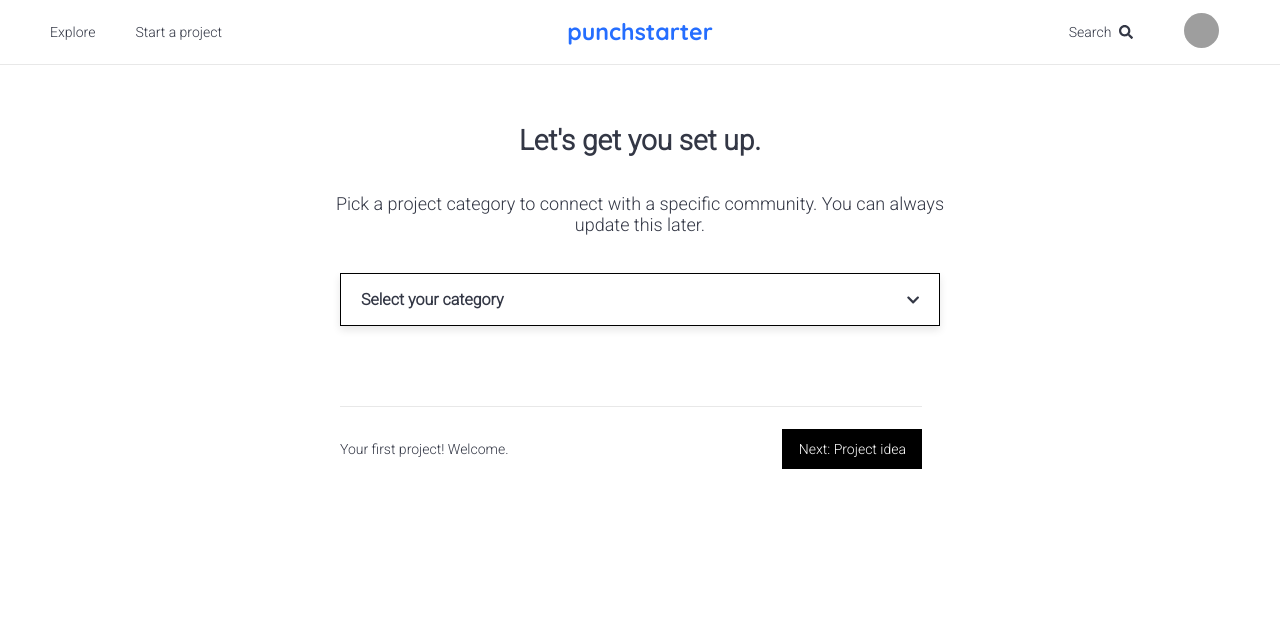
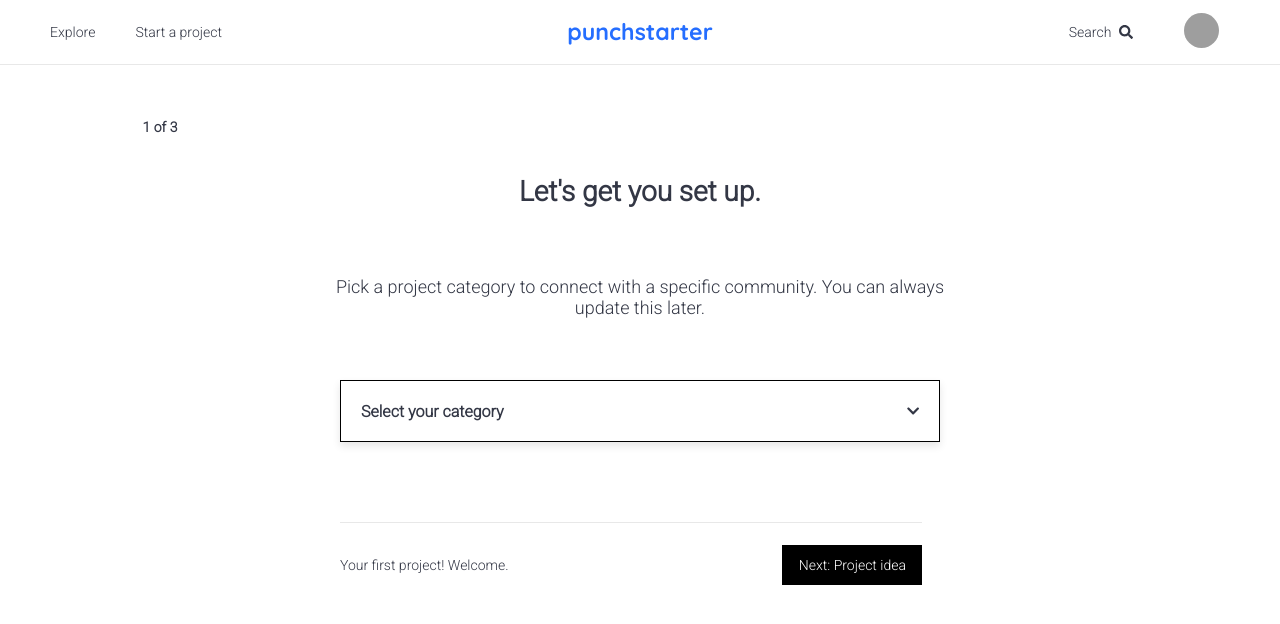
Before and after one commit to crishanks/punch-starter, a React (Create React App) app: page /start in a window 1280 px wide. Shown: the top 624 px of the page. Built offline with nearby package versions, Linux system fonts and the light colour scheme; grey boxes are pictures that could not be loaded.

Commit message:
page number added, added pageNumber state, adjusted grid layout

```diff
--- a/src/containers/StartAProject/StartAProject.js
+++ b/src/containers/StartAProject/StartAProject.js
@@ -8,8 +8,13 @@ import NextContainer from './NextContainer';
 
 const StartAProject = () => {
   const [dropDownClicked, toggleDropDownClick] = useState(false);
+  const [pageNumber, setPageNumber] = useState(1);
+
   return (
     <div className="start-a-project">
+      <div className="page-number">
+        <p>{pageNumber} of 3</p>
+      </div>
       <PreviewTitle title={"Let's get you set up."}/>
       <ShortDescription description={"Pick a project category to connect with a specific community. You can always update this later."}/>
       <div className="drop-down-header" onClick={() => toggleDropDownClick(!dropDownClicked)}>
--- a/src/sass/App.css
+++ b/src/sass/App.css
@@ -488,15 +488,35 @@
 .start-a-project {
   display: grid;
   grid-template-columns: 1fr 50% 1fr;
+  grid-template-rows: 10% 20% 20% 20% 1fr;
   margin-top: 40px;
 }
 .start-a-project div {
   grid-column: 2;
 }
+.start-a-project .page-number {
+  grid-column: 1;
+  grid-row: 1;
+}
+.start-a-project .page-number p {
+  font-family: "Roboto", sans-serif;
+  font-weight: 600;
+  font-size: 14px;
+}
+.start-a-project .preview-title {
+  grid-row: 2;
+}
+.start-a-project .short-description {
+  grid-row: 3;
+  display: flex;
+  justify-content: center;
+  align-items: flex-start;
+}
 .start-a-project .short-description p {
   font-size: 18px;
 }
 .start-a-project .drop-down-header {
+  grid-row: 4;
   position: relative;
   margin: 20px;
   padding: 0 20px;
@@ -514,6 +534,7 @@
   font-weight: 600;
 }
 .start-a-project .dropdown-menu-selector {
+  grid-row: 5;
   display: flex;
   flex-direction: column;
   align-items: flex-start;
@@ -523,6 +544,7 @@
   height: 305px;
   margin-top: 202px;
   margin-left: -20px;
+  margin-bottom: 60px;
   border: 1px solid black;
   overflow: auto;
   box-shadow: 0 4px 8px 0 rgba(0, 0, 0, 0.1), 0 6px 20px 0 rgba(0, 0, 0, 0);
@@ -543,6 +565,7 @@
   background-color: #e8e8e8;
 }
 .start-a-project .next-container {
+  grid-row: 5;
   display: flex;
   align-items: center;
   justify-content: space-between;
@@ -550,6 +573,7 @@
   padding-top: 20px;
   margin-left: 20px;
   margin-top: 60px;
+  margin-bottom: 100px;
   width: 91%;
 }
 .start-a-project .next-container .square-button {
--- a/src/sass/style.sass
+++ b/src/sass/style.sass
@@ -435,12 +435,28 @@ $libre-baskerville: 'Libre Baskerville', serif
 .start-a-project
   display: grid
   grid-template-columns: 1fr 50% 1fr
+  grid-template-rows: 10% 20% 20% 20% 1fr
   margin-top: 40px
   div
     grid-column: 2
-  .short-description p
-    font-size: 18px
+  .page-number
+    grid-column: 1
+    grid-row: 1
+    p
+      font-family: $roboto-light
+      font-weight: 600
+      font-size: 14px
+  .preview-title
+    grid-row: 2
+  .short-description
+    grid-row: 3
+    display: flex
+    justify-content: center
+    align-items: flex-start
+    p
+      font-size: 18px
   .drop-down-header
+    grid-row: 4
     position: relative
     margin: 20px
     padding: 0 20px
@@ -455,6 +471,7 @@ $libre-baskerville: 'Libre Baskerville', serif
       font-size: 16px
       font-weight: 600
   .dropdown-menu-selector
+    grid-row: 5
     display: flex
     flex-direction: column
     align-items: flex-start
@@ -464,6 +481,7 @@ $libre-baskerville: 'Libre Baskerville', serif
     height: 305px
     margin-top: 202px
     margin-left: -20px
+    margin-bottom: 60px
     border: 1px solid black
     overflow: auto
     box-shadow: 0 4px 8px 0 rgba(0, 0, 0, 0.1), 0 6px 20px 0 rgba(0, 0, 0, 0)
@@ -480,6 +498,7 @@ $libre-baskerville: 'Libre Baskerville', serif
       cursor: pointer
       background-color: $gray-border
   .next-container
+    grid-row: 5
     display: flex
     align-items: center
     justify-content: space-between
@@ -487,6 +506,7 @@ $libre-baskerville: 'Libre Baskerville', serif
     padding-top: 20px
     margin-left: 20px
     margin-top: 60px
+    margin-bottom: 100px
     width: 91%
     .square-button
       width: 140px
```
Also changed, not shown: 1 other file (tests, documents, lock files or other folders). Lines whose indentation alone changed are shown as unchanged.
